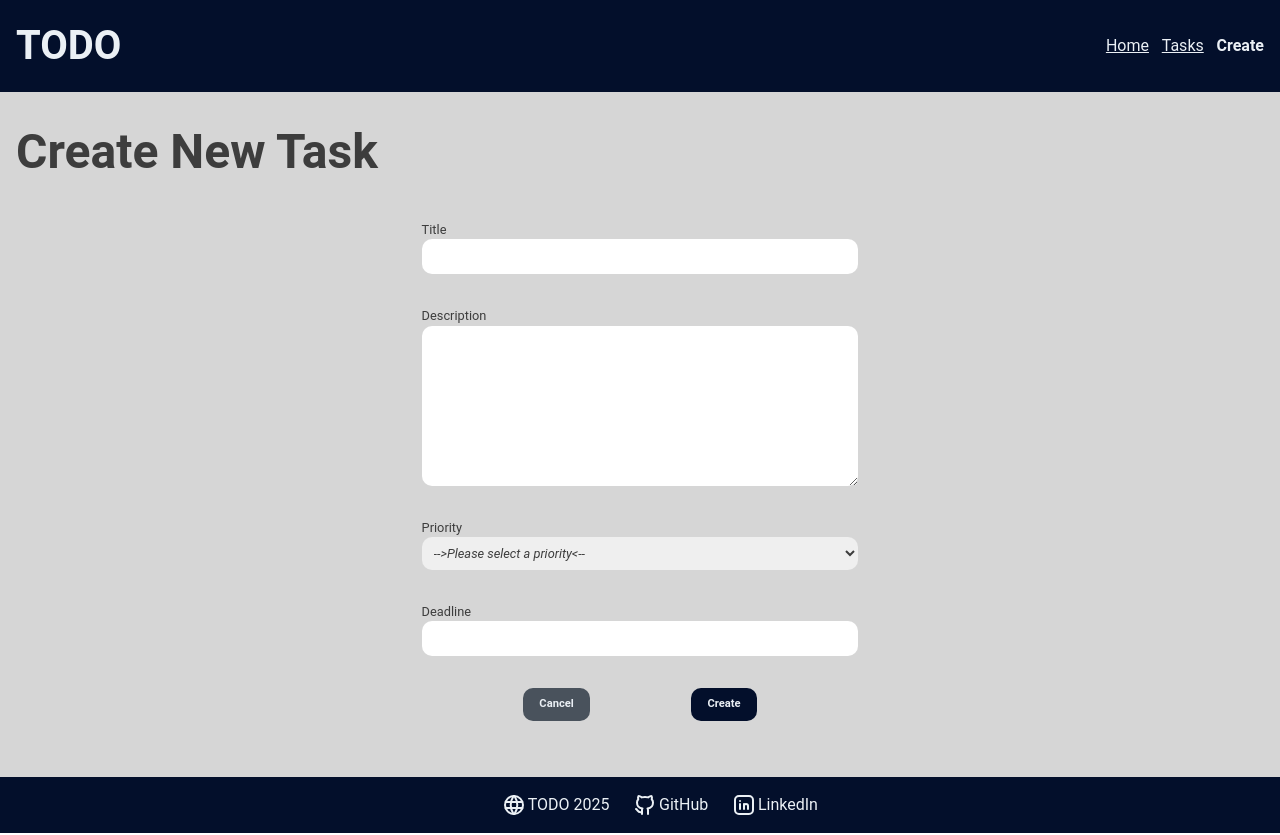
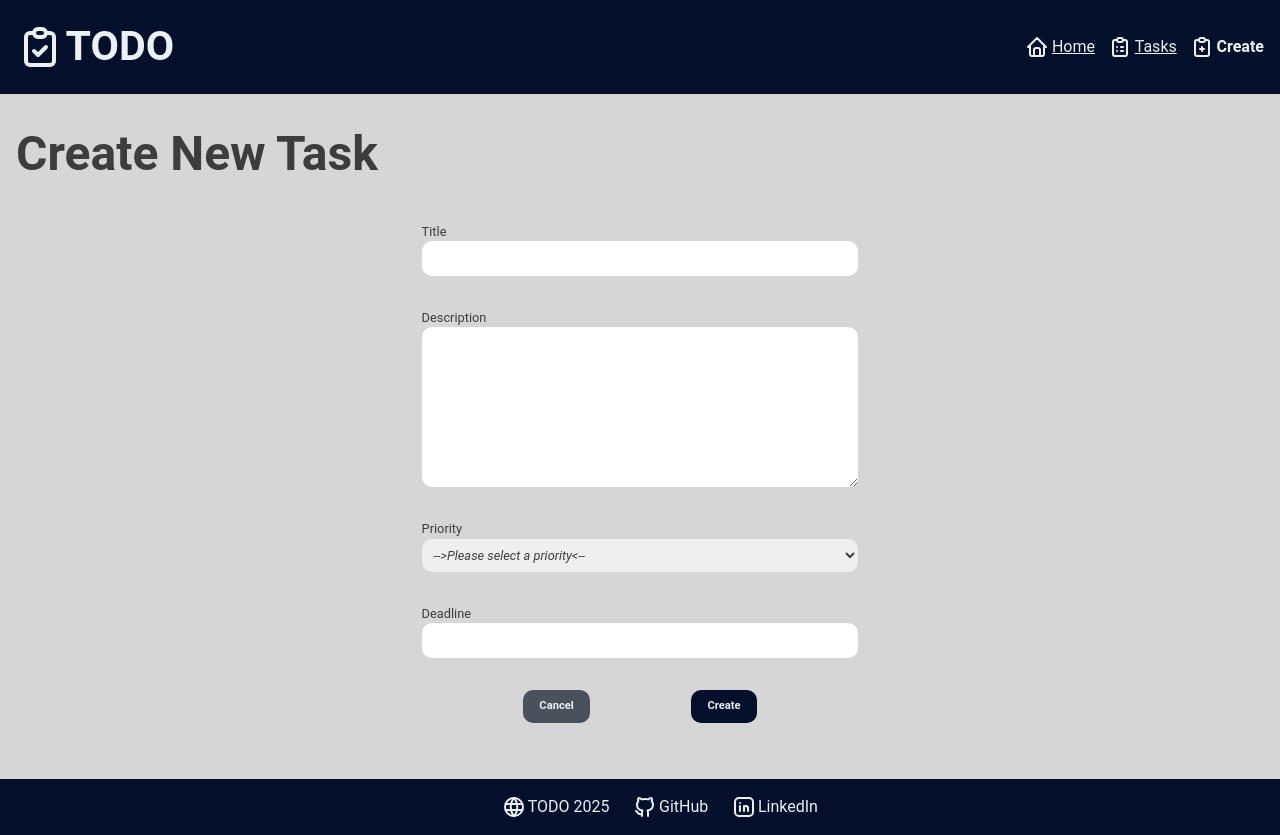
Before and after one commit to tdot123-1/todo_app, a React (Vite) app in the folder client/: page /tasks/create in a window 1280 px wide. Built offline with nearby package versions, Linux system fonts and the light colour scheme.

Commit message:
update buttons

```diff
--- a/client/src/components/button/Button.styles.ts
+++ b/client/src/components/button/Button.styles.ts
@@ -33,3 +33,10 @@ export const ButtonContainer = styled.div`
   justify-content: space-evenly;
   margin-top: 1rem;
 `;
+
+export const ButtonContent = styled.div`
+  display: flex;
+  justify-content: center;
+  align-items: center;
+  gap: 3px;
+`;
--- a/client/src/components/delete-task/DeleteTaskButton.tsx
+++ b/client/src/components/delete-task/DeleteTaskButton.tsx
@@ -1,5 +1,7 @@
 import { useNavigate } from "react-router-dom";
 import { Button } from "../button/Button";
+import { ButtonContent } from "../button/Button.styles";
+import { IconClipboardX } from "@tabler/icons-react";
 
 interface DeleteTaskButtonProps {
   taskId: string;
@@ -30,7 +32,10 @@ const DeleteTaskButton = ({ taskId }: DeleteTaskButtonProps) => {
   return (
     <>
       <Button onClick={handleDelete} variant={`danger`}>
-        Delete
+        <ButtonContent>
+          <IconClipboardX size={20} />
+          <span>Delete</span>
+        </ButtonContent>
       </Button>
     </>
   );
--- a/client/src/components/header/Header.styles.ts
+++ b/client/src/components/header/Header.styles.ts
@@ -1,4 +1,5 @@
 import styled from "styled-components";
+import { theme } from "../../styles";
 
 export const StyledHeader = styled.header`
   padding: 1rem;
@@ -14,6 +15,21 @@ export const StyledNavbar = styled.nav`
   gap: 0.8rem;
 `;
 
-export const Logo = styled.h3`
-  font-size: 2.5rem;
+export const Logo = styled.div`
+  display: flex;
+  align-items: center;
+  font-size: 2rem;
+  gap: 0.1rem;
+  flex-direction: column;
+
+  @media (min-width: ${theme.breakpoints.sm}) {
+    font-size: 2.2rem;
+    flex-direction: row;
+  }
 `;
+
+export const StyledLink = styled.div`
+  display: flex;
+  align-items: center;
+  gap: 3px;
+`
--- a/client/src/components/header/Header.tsx
+++ b/client/src/components/header/Header.tsx
@@ -1,18 +1,27 @@
 import { Link, NavLink } from "react-router-dom";
-import { Logo, StyledHeader, StyledNavbar } from "./Header.styles";
+import { Logo, StyledHeader, StyledLink, StyledNavbar } from "./Header.styles";
+import {
+  IconClipboardCheck,
+  IconClipboardList,
+  IconClipboardPlus,
+  IconHome,
+} from "@tabler/icons-react";
 
 const navlinks = [
   {
     page: "Home",
     href: "/",
+    icon: IconHome,
   },
   {
     page: "Tasks",
     href: "/tasks",
+    icon: IconClipboardList,
   },
   {
     page: "Create",
     href: "/tasks/create",
+    icon: IconClipboardPlus,
   },
 ];
 
@@ -21,7 +30,10 @@ const Header = () => {
     <>
       <StyledHeader>
         <Link to={"/"}>
-          <Logo>TODO</Logo>
+          <Logo>
+            <IconClipboardCheck size={"3rem"} />
+            <h3>TODO</h3>
+          </Logo>
         </Link>
 
         <StyledNavbar>
@@ -38,7 +50,10 @@ const Header = () => {
                     }
               }
             >
-              {link.page}
+              <StyledLink>
+                <link.icon />
+                {link.page}
+              </StyledLink>
             </NavLink>
           ))}
         </StyledNavbar>
--- a/client/src/components/task-details/TaskDetailsComp.tsx
+++ b/client/src/components/task-details/TaskDetailsComp.tsx
@@ -2,11 +2,16 @@ import { useEffect, useState } from "react";
 import { Task } from "../../types";
 import { Button } from "../button/Button";
 import { DetailsTextBox, TaskDetailsCard, Wrapper } from "./TaskDetails.styles";
-import { ButtonContainer } from "../button/Button.styles";
+import { ButtonContainer, ButtonContent } from "../button/Button.styles";
 import { Link, useNavigate } from "react-router-dom";
 import DeleteTaskButton from "../delete-task/DeleteTaskButton";
 import FetchError from "../fetch-error/FetchError";
 import Loading from "../loading/Loading";
+import {
+  IconArrowBack,
+  IconClipboardCheck,
+  IconClipboardSearch,
+} from "@tabler/icons-react";
 
 interface TaskDetailsCompProps {
   taskId: string;
@@ -95,9 +100,19 @@ const TaskDetailsComp = ({ taskId }: TaskDetailsCompProps) => {
               </DetailsTextBox>
               <ButtonContainer>
                 <Link to={`/tasks/${taskData.id}/edit`}>
-                  <Button>Edit Task</Button>
+                  <Button>
+                    <ButtonContent>
+                      <IconClipboardSearch size={20} />
+                      <span>Edit</span>
+                    </ButtonContent>
+                  </Button>
                 </Link>
-                <Button variant="success">Finish Task</Button>
+                <Button variant="success">
+                  <ButtonContent>
+                    <IconClipboardCheck size={20} />
+                    <span>Finish</span>
+                  </ButtonContent>
+                </Button>
                 <DeleteTaskButton taskId={taskData.id} />
               </ButtonContainer>
             </div>
@@ -108,7 +123,12 @@ const TaskDetailsComp = ({ taskId }: TaskDetailsCompProps) => {
       </Wrapper>
       <Wrapper>
         <Link to={`/tasks`}>
-          <Button variant={`secondary`}>Return</Button>
+          <Button variant={`secondary`}>
+            <ButtonContent>
+              <IconArrowBack size={20} />
+              <span>Return</span>
+            </ButtonContent>
+          </Button>
         </Link>
       </Wrapper>
     </>
```
